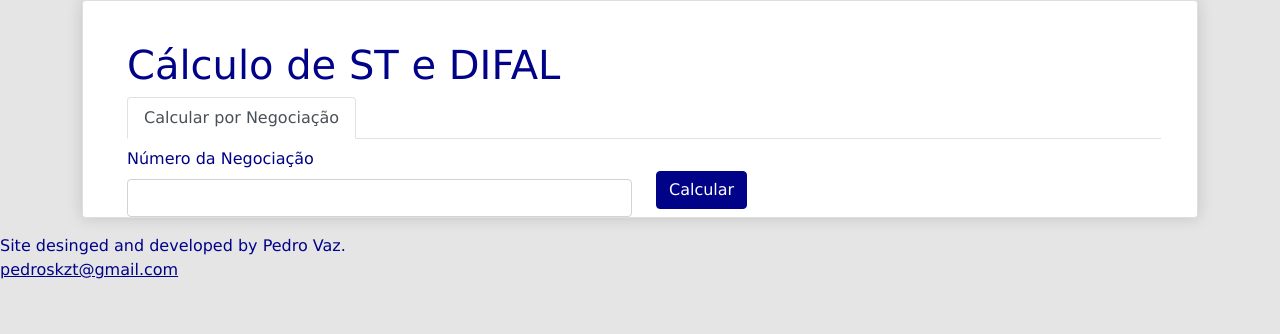
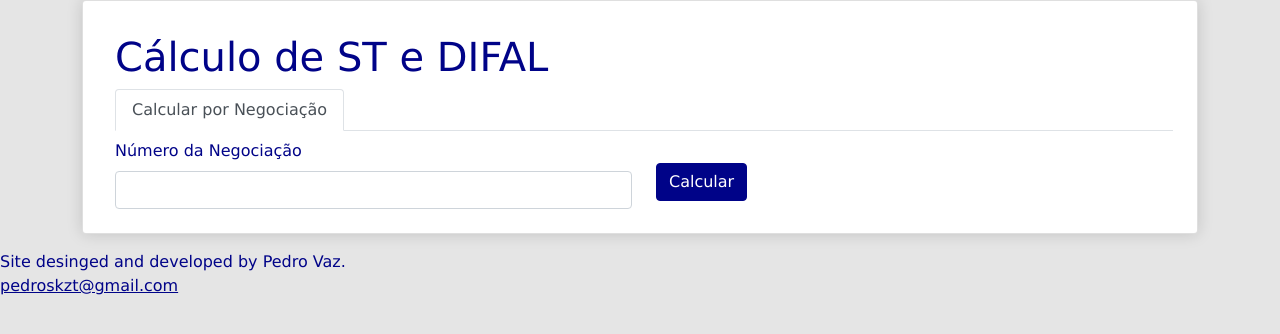
Before and after one commit to pedroskzt/intranetPoli, a Django app: template templates/subsTribut/form_calculo.html in a window 1280 px wide. Shown: the part 92-426 px from the top of the page. Run offline with Django 3.2, Linux system fonts and the light colour scheme; the template is opened without the code that fills it, so the values that code supplies are empty; some libraries are stand-ins or nearby versions.

Commit message:
Refatorado conforme novo padrão de layout da intranet.

```diff
--- a/templates/subsTribut/form_calculo.html
+++ b/templates/subsTribut/form_calculo.html
@@ -7,7 +7,7 @@
     <link href="{% static 'subsTribut/css/forms.css' %}" rel="stylesheet" type="text/css">
 {% endblock %}
 {% block content %}
-    <section class="container mt-2">
+    <div class="mb-4">
         <h1>Cálculo de ST e DIFAL</h1>
         <nav>
             <div class="nav nav-tabs" id="nav-tab" role="tablist">
@@ -37,9 +37,6 @@
             {#                {% include 'subsTribut/partials/_calcular_individual.html' %}#}
             {#            </div>#}
         </div>
-    </section>
-{% endblock %}
-
-{% block scripts %}
+    </div>
 
 {% endblock %}
```
